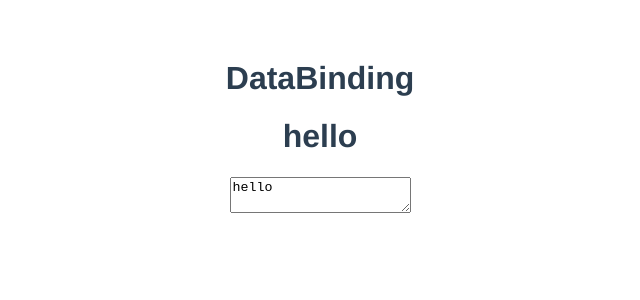
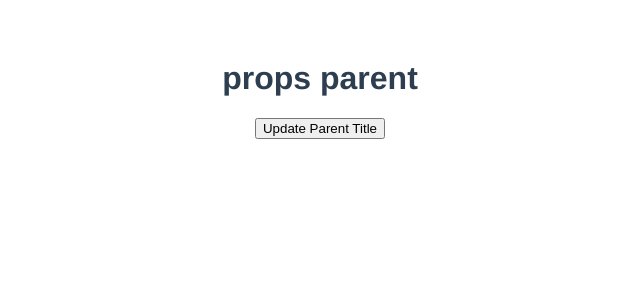
Before and after one commit to Anoop-sharma1/Vuejs, a Vue app: page / in a window 1280 px wide. Shown: the top 300 px of the page, without its empty margins (320-960 px from the left). Built offline with nearby package versions, Linux system fonts and the light colour scheme.

Commit message:
COmpleted Till lec 13 props child to parent component

```diff
--- a/src/App.vue
+++ b/src/App.vue
@@ -1,16 +1,22 @@
 <template>
+<h1>{{title}}</h1>
+
+<Child v-on:changeTitle="updateTitle($event)"/>
   <!-- <img alt="Vue logo" src="./assets/logo.png"> -->
   <!-- <HelloWorld msg="Welcome to Your Vue.js App"/> -->
   <!-- <Home data='Anoop Sharma' msg='hiii'/> -->
   <!-- <ClassBinding/> -->
-  <DataBinding/>
+  <!-- <DataBinding/> -->
+  <!-- <Props v-bind:name='users'/> -->
 </template>
 
 <script>
 // import HelloWorld from './components/HelloWorld.vue'
 // import Home from './components/Home.vue'
 // import ClassBinding from './components/ClassBinding'
-import DataBinding from './components/DataBinding'
+// import DataBinding from './components/DataBinding'
+// import Props from './components/Props'
+import Child from './components/Child'
 
 export default {
   name: 'App',
@@ -18,9 +24,29 @@ export default {
     // HelloWorld,
     // Home,
     // ClassBinding
-    DataBinding
-  }
-}
+    // DataBinding
+    // Props
+    Child
+  },
+  data() {
+    return {
+      // users:[
+      //   {name:"Yadav"},
+      //   {name:"Yada"},
+      //   {name:"Yaa"},
+      //   {name:"Yad"},
+      // ]
+
+      title : "props parent"
+    }
+
+  },
+  methods:{
+      updateTitle(title) {
+        this.title=title
+      }
+    }
+};
 </script>
 
 <style>
--- /dev/null
+++ b/src/components/Child.vue
@@ -0,0 +1,17 @@
+<template>
+    <div>
+        <button v-on:click="updateTitle()">Update Parent Title</button>
+    </div>
+</template>
+
+<script>
+export default {
+    name:'Child',
+    methods: {
+        updateTitle() {
+            // console.log('Check');
+            this.$emit('changeTitle' , "Parent Updated")
+        }
+    }
+}
+</script>
--- /dev/null
+++ b/src/components/Props.vue
@@ -0,0 +1,16 @@
+<template>
+    <div>
+        <h1>Props</h1>
+        <!-- <h3>{{name}}</h3> -->
+        <h3 v-for="user in users" :key="user.name">
+            {{ user.name }}
+        </h3>
+    </div>
+</template>
+
+<script>
+export default {
+    name:'Props',
+    props:['users']
+}
+</script>
```
